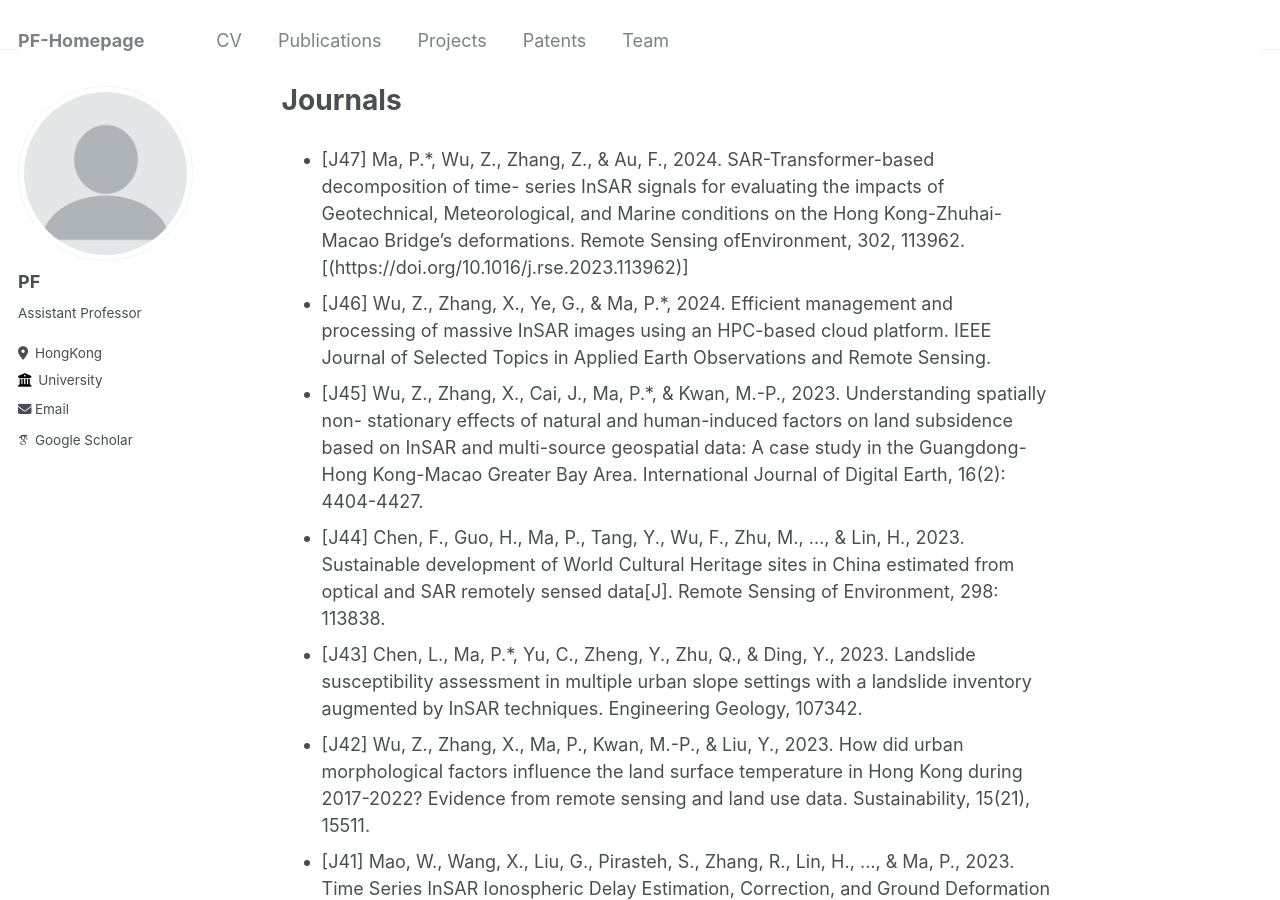
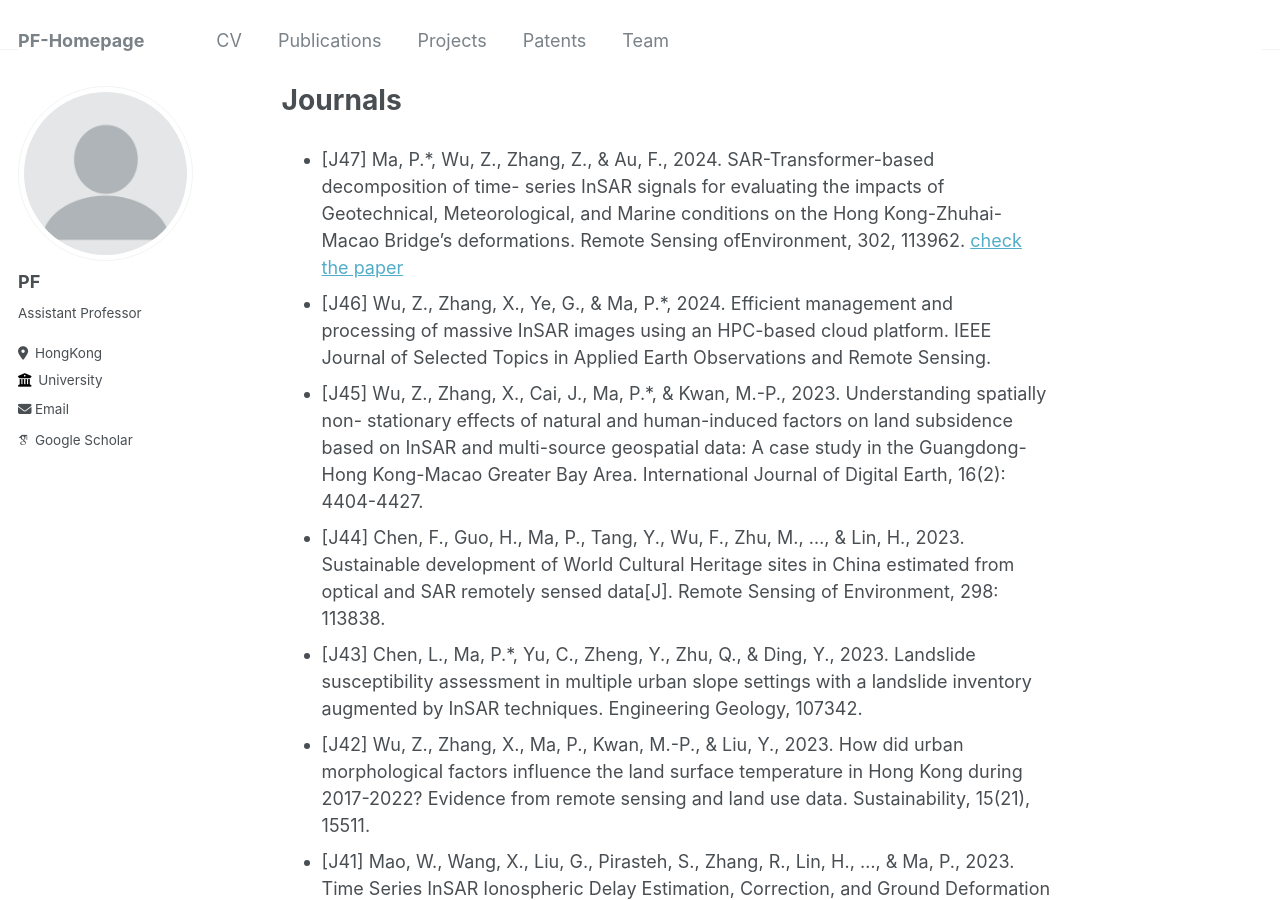
Before and after one commit to pfMA03/peifengMa, a Jekyll site: the page built from _publications/2015-10-01-paper-title-number-3.md, in a window 1280 px wide and 900 px high. Built offline with Jekyll 4.4.1, drawn with Linux system fonts in a browser that asks for light colours; some web fonts are replaced.

Commit message:
Update 2015-10-01-paper-title-number-3.md

```diff
--- a/_publications/2015-10-01-paper-title-number-3.md
+++ b/_publications/2015-10-01-paper-title-number-3.md
@@ -10,7 +10,7 @@ permalink: /publication/2015-10-01-paper-title-number-3
 ---
 
 * [J47] Ma, P.*, Wu, Z., Zhang, Z., & Au, F., 2024. SAR-Transformer-based decomposition of time-
-series InSAR signals for evaluating the impacts of Geotechnical, Meteorological, and Marine conditions on the Hong Kong-Zhuhai-Macao Bridge’s deformations. Remote Sensing ofEnvironment, 302, 113962.[(https://doi.org/10.1016/j.rse.2023.113962)]
+series InSAR signals for evaluating the impacts of Geotechnical, Meteorological, and Marine conditions on the Hong Kong-Zhuhai-Macao Bridge’s deformations. Remote Sensing ofEnvironment, 302, 113962. [check the paper](https://doi.org/10.1016/j.rse.2023.113962)
 * [J46] Wu, Z., Zhang, X., Ye, G., & Ma, P.*, 2024. Efficient management and processing of massive InSAR images using an HPC-based cloud platform. IEEE Journal of Selected Topics in
 Applied Earth Observations and Remote Sensing.
 * [J45] Wu, Z., Zhang, X., Cai, J., Ma, P.*, & Kwan, M.-P., 2023. Understanding spatially non- stationary effects of natural and human-induced factors on land subsidence based on InSAR and multi-source geospatial data: A case study in the Guangdong-Hong Kong-Macao Greater Bay Area. International Journal of Digital Earth, 16(2): 4404-4427.
```
